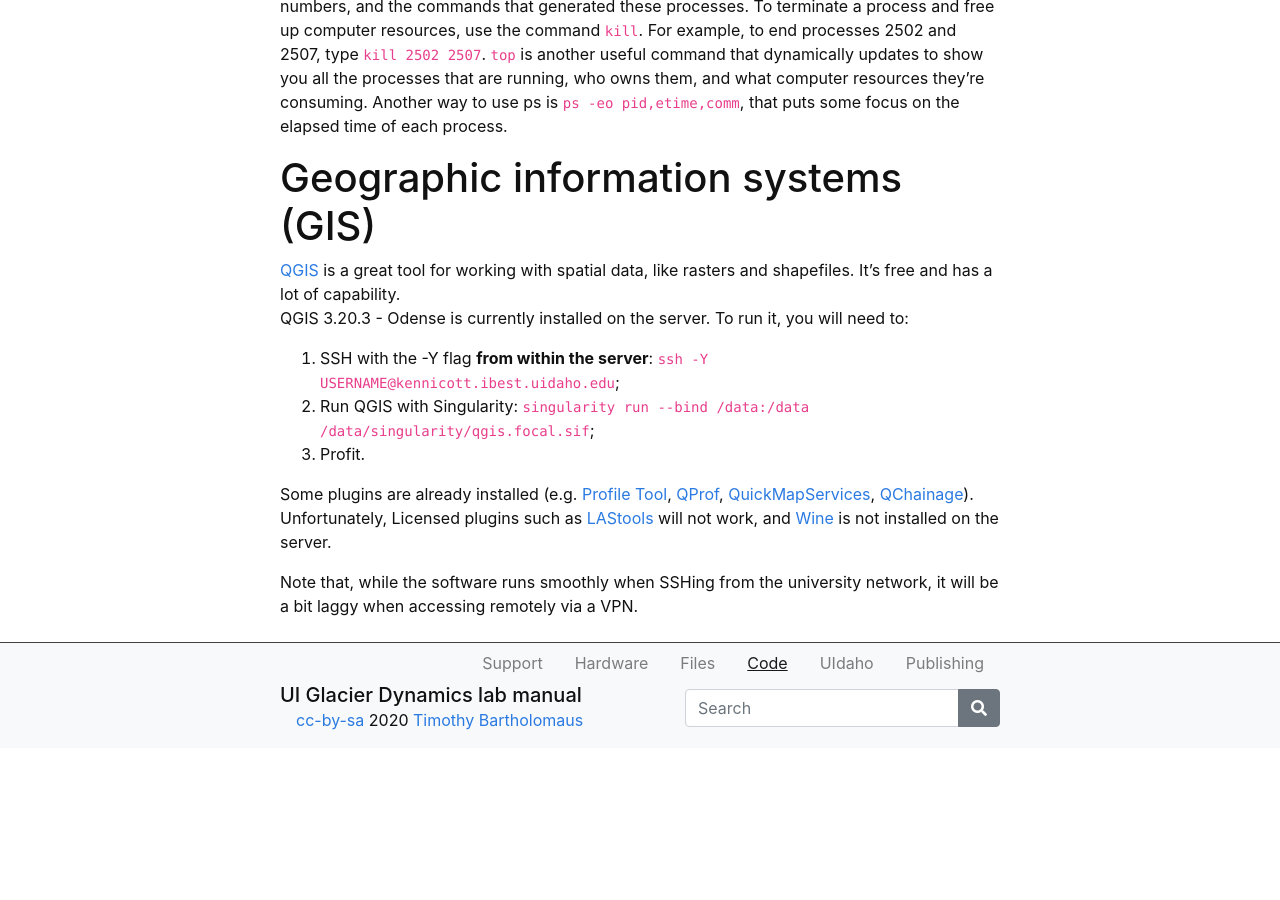
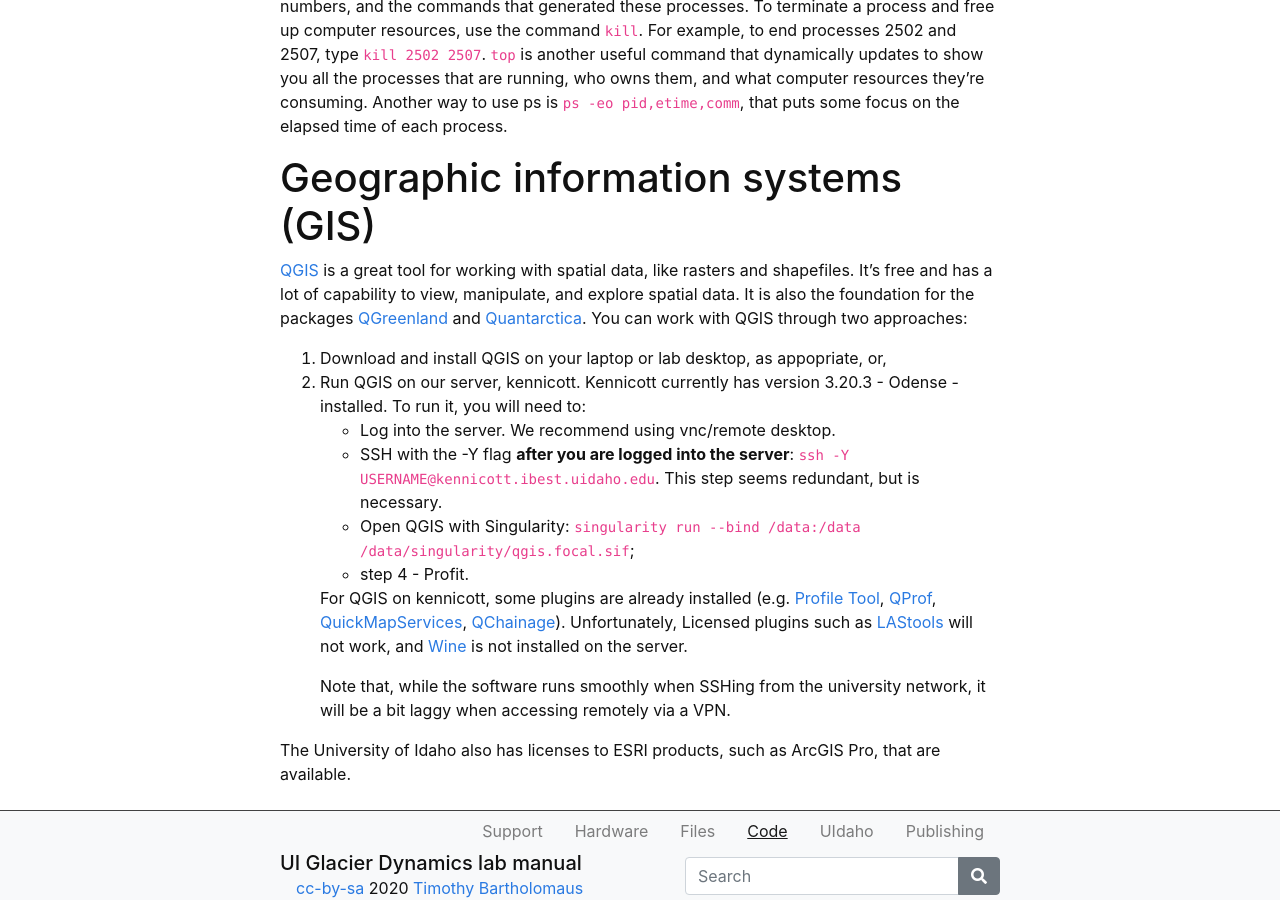
Before and after one commit to yoramterleth/uiglaciology, a Jekyll site: the page built from content/3-code.md, in a window 1280 px wide and 900 px high, scrolled down 4394 px. Built offline with Jekyll 4.4.1, drawn with Linux system fonts in a browser that asks for light colours; before the commit the page ends 5142 px from its top, so only the background shows below that.

Commit message:
Smooth out the GIS descriptions

```diff
--- a/content/3-code.md
+++ b/content/3-code.md
@@ -83,15 +83,17 @@ To get around the problem of hanging up on a process, 1) run the script directly
 
 
 
+# Geographic information systems (GIS)
+[QGIS](https://www.qgis.org/en/site/) is a great tool for working with spatial data, like rasters and shapefiles.  It's free and has a lot of capability to view, manipulate, and explore spatial data. It is also the foundation for the packages [QGreenland](https://qgreenland.org/) and [Quantarctica](https://www.npolar.no/en/quantarctica/).  You can work with QGIS through two approaches:
+1. Download and install QGIS on your laptop or lab desktop, as appopriate, or,
+2. Run QGIS on our server, kennicott.  Kennicott currently has version 3.20.3 - Odense - installed. To run it, you will need to:
+   - Log into the server.  We recommend using vnc/remote desktop.
+   - SSH with the -Y flag **after you are logged into the server**: `ssh -Y USERNAME@kennicott.ibest.uidaho.edu`. This step seems redundant, but is necessary.
+   - Open QGIS with Singularity: `singularity run --bind /data:/data /data/singularity/qgis.focal.sif`;
+   - step 4 - Profit.
 
-# Geographic information systems (GIS)
-[QGIS](https://www.qgis.org/en/site/) is a great tool for working with spatial data, like rasters and shapefiles.  It's free and has a lot of capability.
-QGIS 3.20.3 - Odense is currently installed on the server. To run it, you will need to:
+   For QGIS on kennicott, some plugins are already installed (e.g. [Profile Tool](https://github.com/PANOimagen/profiletool), [QProf](https://github.com/mauroalberti/qProf), [QuickMapServices](https://github.com/nextgis/quickmapservices), [QChainage](https://github.com/mach0/qchainage)). Unfortunately, Licensed plugins such as [LAStools](https://github.com/rapidlasso/LAStoolsPluginQGIS3) will not work, and [Wine](https://www.winehq.org/) is not installed on the server.
 
-1. SSH with the -Y flag **from within the server**: `ssh -Y USERNAME@kennicott.ibest.uidaho.edu`;
-2. Run QGIS with Singularity: `singularity run --bind /data:/data /data/singularity/qgis.focal.sif`;
-3. Profit.
+   Note that, while the software runs smoothly when SSHing from the university network, it will be a bit laggy when accessing remotely via a VPN.
 
-Some plugins are already installed (e.g. [Profile Tool](https://github.com/PANOimagen/profiletool), [QProf](https://github.com/mauroalberti/qProf), [QuickMapServices](https://github.com/nextgis/quickmapservices), [QChainage](https://github.com/mach0/qchainage)). Unfortunately, Licensed plugins such as [LAStools](https://github.com/rapidlasso/LAStoolsPluginQGIS3) will not work, and [Wine](https://www.winehq.org/) is not installed on the server.
-
-Note that, while the software runs smoothly when SSHing from the university network, it will be a bit laggy when accessing remotely via a VPN.
+The University of Idaho also has licenses to ESRI products, such as ArcGIS Pro, that are available.
```
